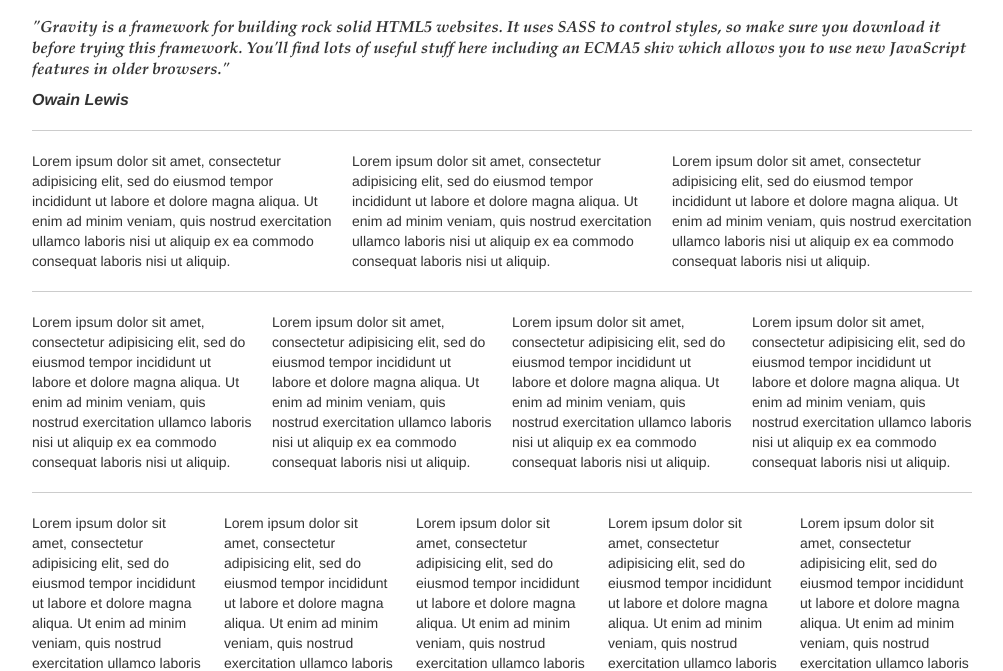
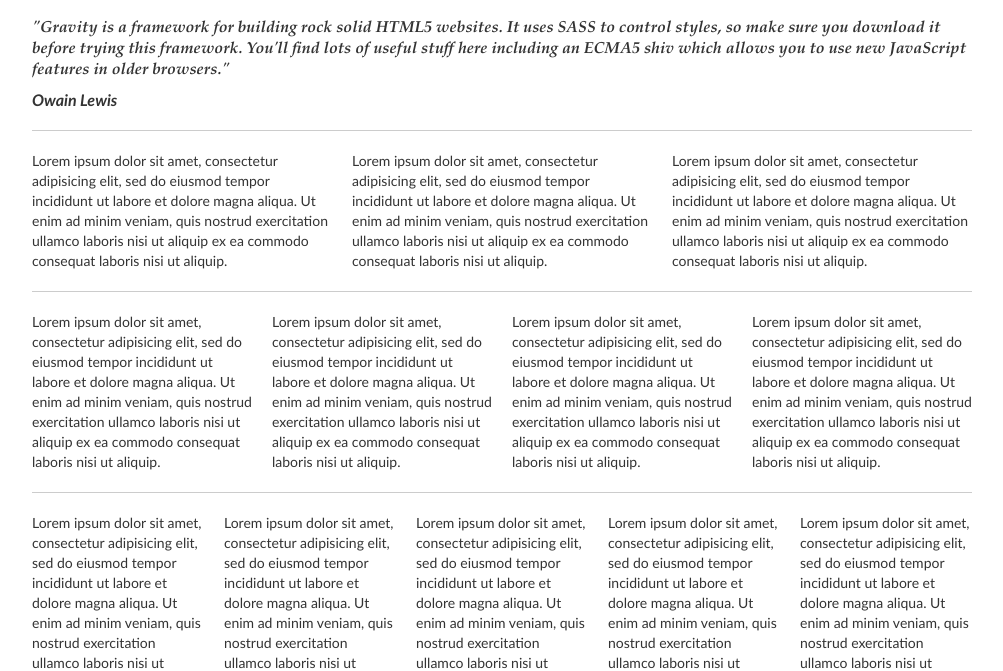
Before and after one commit to olliewells/Gravity-Framework, a plain HTML site: page index.html in a window 1280 px wide. Shown: the part 129-800 px from the top of the page, without its empty margins (138-1141 px from the left). Drawn offline with Linux system fonts and the light colour scheme.

Commit message:
Updated the markdown file

```diff
--- a/stylesheets/style.scss
+++ b/stylesheets/style.scss
@@ -8,8 +8,10 @@ Author_URL:
 -------------------------------------------------------------- */
 
 @import "reset";
+@import "lib/css3";
 @import "typography";
 @import "lib/tables";
+@import "lib/mediaqueries";
 
 /* --------------------------------------------------------------
 
@@ -59,15 +61,6 @@ General Classes
 .clearfix {
 	zoom: 1;
 }
-
-/* --------------------------------------------------------------
-
-Progressive Enhancement
-
--------------------------------------------------------------- */
-
-@import "lib/mediaqueries";
-@import "lib/css3";
 
 /* --------------------------------------------------------------
 
--- a/stylesheets/typography.scss
+++ b/stylesheets/typography.scss
@@ -6,7 +6,7 @@ TYPOGRAPHY CSS
 
 /* Declare your base font families here */
 $serif1: "Warnock Pro", "Goudy Old Style","Palatino","Book Antiqua", Georgia, serif;
-$sans1: "Myriad Pro", Myriad, Helvetica, Arial, sans-serif;
+$sans1: "Gill sans", "Myriad Pro", Myriad, Helvetica, Arial, sans-serif;
 
 body {
 	font-size: 14px;
```
Also changed, not shown: stylesheets/style.css, 3 other files.
